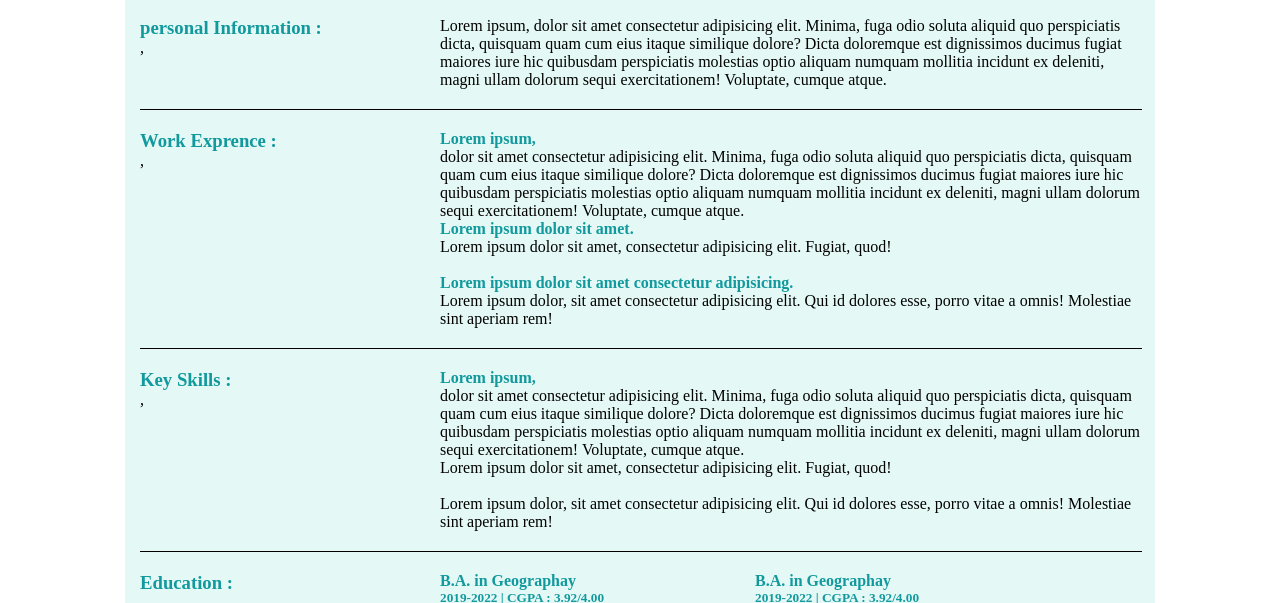
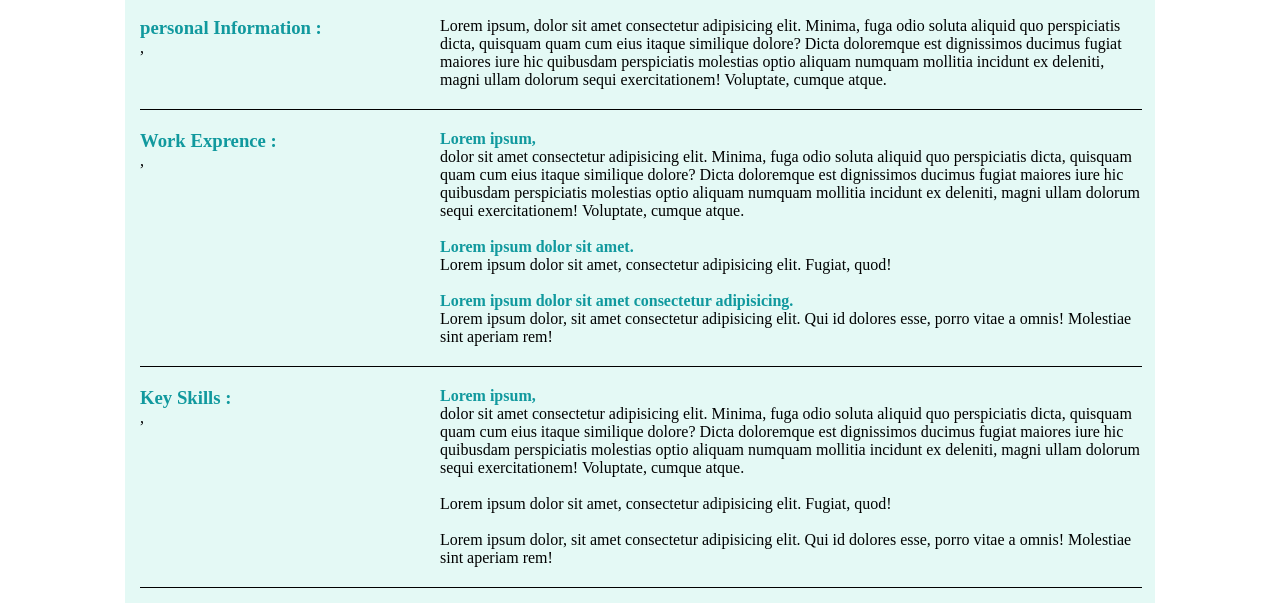
Before and after one commit to ismail2325/New-folder, a plain HTML site: page Index.html in a window 1280 px wide. Shown: the part 167-770 px from the top of the page. Drawn offline with Linux system fonts and the light colour scheme.

Commit message:
New folder

```diff
--- a/Index.html
+++ b/Index.html
@@ -7,11 +7,13 @@
     <link rel="stylesheet" href="index.css">
     <link href="https://fonts.googleapis.com/css2?family=Roboto:ital,wght@0,100;0,300;0,400;0,500;0,700;0,900;1,100;1,300;1,400;1,500;1,700;1,900&display=swap" rel="stylesheet">
 </head>
-<body><!---container add-->
+<!---container add-->
+<body>
     <div class="Container">
     <!---header start--->
         <header>
         <img class="profile" src="photo_2024-12-07_21-53-17.jpg">
+
         <div class="header-name">
             <h1>Md.Suzon</h1>
             <h3>Student</h3>
@@ -58,11 +60,11 @@
 
         <div class="div-right">
 <p><h4>Lorem ipsum, </h4>
-    dolor sit amet consectetur adipisicing elit. Minima, fuga odio soluta aliquid quo perspiciatis dicta, quisquam quam cum eius itaque similique dolore? Dicta doloremque est dignissimos ducimus fugiat maiores iure hic quibusdam perspiciatis molestias optio aliquam numquam mollitia incidunt ex deleniti, magni ullam dolorum sequi exercitationem! Voluptate, cumque atque.<br>
+    <p>dolor sit amet consectetur adipisicing elit. Minima, fuga odio soluta aliquid quo perspiciatis dicta, quisquam quam cum eius itaque similique dolore? Dicta doloremque est dignissimos ducimus fugiat maiores iure hic quibusdam perspiciatis molestias optio aliquam numquam mollitia incidunt ex deleniti, magni ullam dolorum sequi exercitationem! Voluptate, cumque atque.</p><br>
     <h4>Lorem ipsum dolor sit amet.</h4>
     Lorem ipsum dolor sit amet, consectetur adipisicing elit. Fugiat, quod!<br><br>
     <h4>Lorem ipsum dolor sit amet consectetur adipisicing.</h4>
-    Lorem ipsum dolor, sit amet consectetur adipisicing elit. Qui id dolores esse, porro vitae a omnis! Molestiae sint aperiam rem!
+    <p>Lorem ipsum dolor, sit amet consectetur adipisicing elit. Qui id dolores esse, porro vitae a omnis! Molestiae sint aperiam rem!</p>
 </p>
         </div>,
         <div class="div-clear"></div>
@@ -76,10 +78,10 @@
 
         <div class="div-right">
 <p><h4>Lorem ipsum, </h4>
-    dolor sit amet consectetur adipisicing elit. Minima, fuga odio soluta aliquid quo perspiciatis dicta, quisquam quam cum eius itaque similique dolore? Dicta doloremque est dignissimos ducimus fugiat maiores iure hic quibusdam perspiciatis molestias optio aliquam numquam mollitia incidunt ex deleniti, magni ullam dolorum sequi exercitationem! Voluptate, cumque atque.<br>
+    <p>dolor sit amet consectetur adipisicing elit. Minima, fuga odio soluta aliquid quo perspiciatis dicta, quisquam quam cum eius itaque similique dolore? Dicta doloremque est dignissimos ducimus fugiat maiores iure hic quibusdam perspiciatis molestias optio aliquam numquam mollitia incidunt ex deleniti, magni ullam dolorum sequi exercitationem! Voluptate, cumque atque.</p><br>
     Lorem ipsum dolor sit amet, consectetur adipisicing elit. Fugiat, quod!<br><br>
 
-    Lorem ipsum dolor, sit amet consectetur adipisicing elit. Qui id dolores esse, porro vitae a omnis! Molestiae sint aperiam rem!
+    <p>Lorem ipsum dolor, sit amet consectetur adipisicing elit. Qui id dolores esse, porro vitae a omnis! Molestiae sint aperiam rem!</p>
 </p>
         </div>,
         <div class="div-clear"></div>
```
Lines whose indentation alone changed are shown as unchanged.
